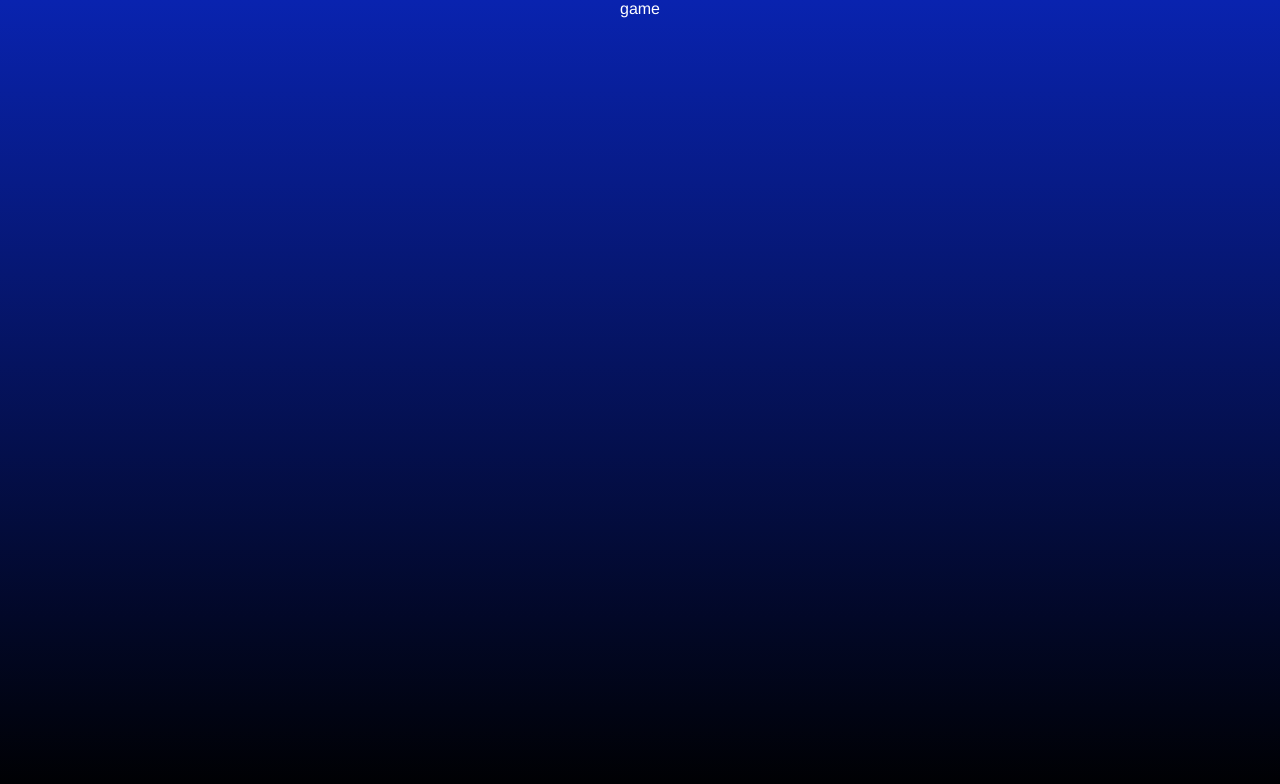
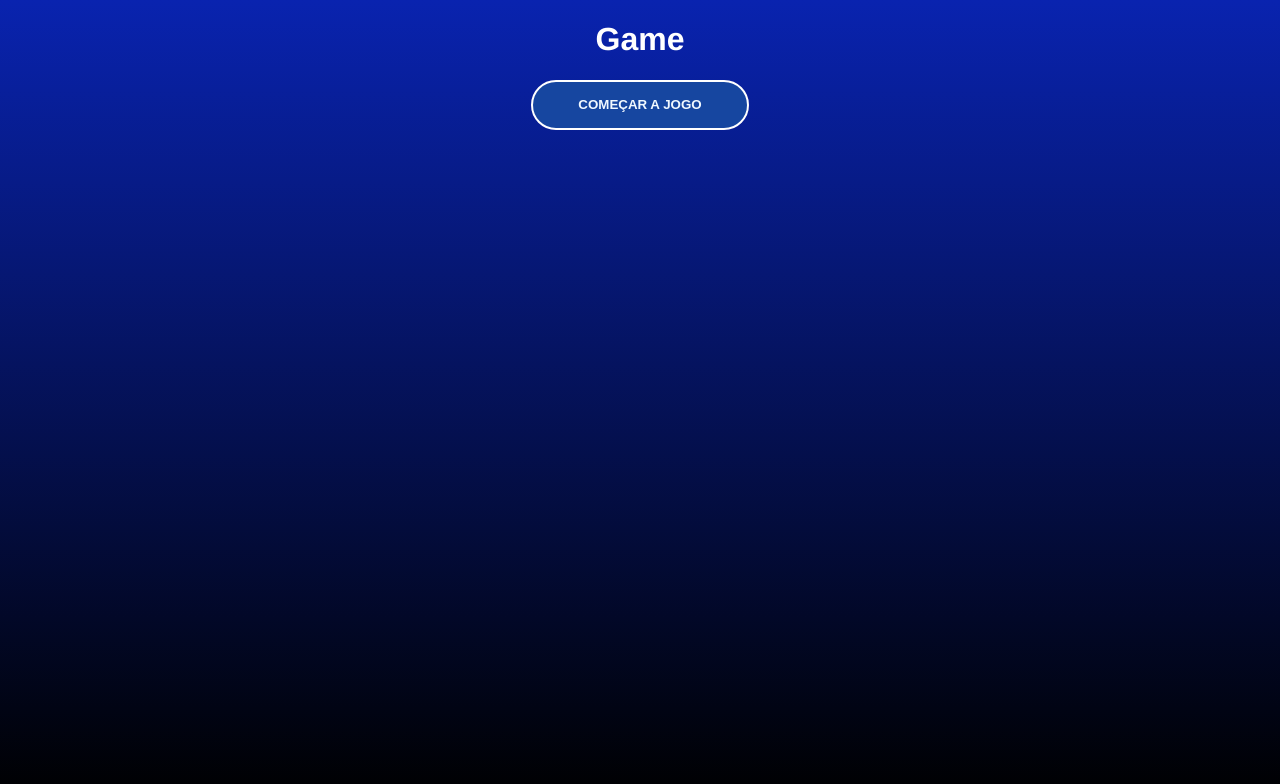
Before and after one commit to fh3mrique/EstudosReact, a React (Vite) app in the folder 06 - PROJETO/secretword/: page / in a window 1280 px wide. Both pictures are taken after a click on the button "COMEÇAR A JOGO". Shown: the top 784 px of the page. Built offline with nearby package versions, Linux system fonts and the light colour scheme.

Commit message:
Alternando os estágios do jogo - parte 2

```diff
--- a/06 - PROJETO/secretword/src/App.jsx
+++ b/06 - PROJETO/secretword/src/App.jsx
@@ -20,15 +20,27 @@ function App() {
   const [gameStage, setGameStage] = useState(stages[0].nome);
   const [palavras] = useState(wordsList);
 
+  //Função que inicia o game
   const iniciarGame = () =>{
     setGameStage(stages[1].nome)
   }
 
+  //Função Processa o input da letra
+  const verificaLetra = () =>{
+    setGameStage(stages[2].nome)
+  }
+
+  //Função que reinicia o game
+  const restartGame = () =>{
+    setGameStage(stages[0].nome)
+  }
+
+
   return (
     <div className='App'>
       {gameStage === 'inicio' && <TelaInicial iniciarGame = {iniciarGame}/>}
-      {gameStage === 'game' && <Game/>}
-      {gameStage === 'fim' && <GameOver/>}
+      {gameStage === 'game' && <Game verificaLetra = {verificaLetra}/>}
+      {gameStage === 'fim' && <GameOver restartGame = {restartGame}/>}
     </div>
   )
 }
--- a/06 - PROJETO/secretword/src/components/Game.jsx
+++ b/06 - PROJETO/secretword/src/components/Game.jsx
@@ -1,9 +1,10 @@
 import "./Game.css"
 
-const Game = () =>  {
+const Game = ({verificaLetra}) =>  {
   return (
     <div>
-        game
+        <h1>Game</h1>
+        <button onClick={verificaLetra}>Começar a jogo</button>
     </div>
   )
 }
--- a/06 - PROJETO/secretword/src/components/GameOver.jsx
+++ b/06 - PROJETO/secretword/src/components/GameOver.jsx
@@ -1,8 +1,11 @@
 import "./GameOver.css"
 
-const GameOver = () => {
+const GameOver = ({restartGame}) => {
   return (
-    <div>GameOver</div>
+    <div>
+      <h1>GameOver</h1>
+      <button onClick={restartGame}>Resetar Jogo</button>
+    </div>
   )
 }
 
```
